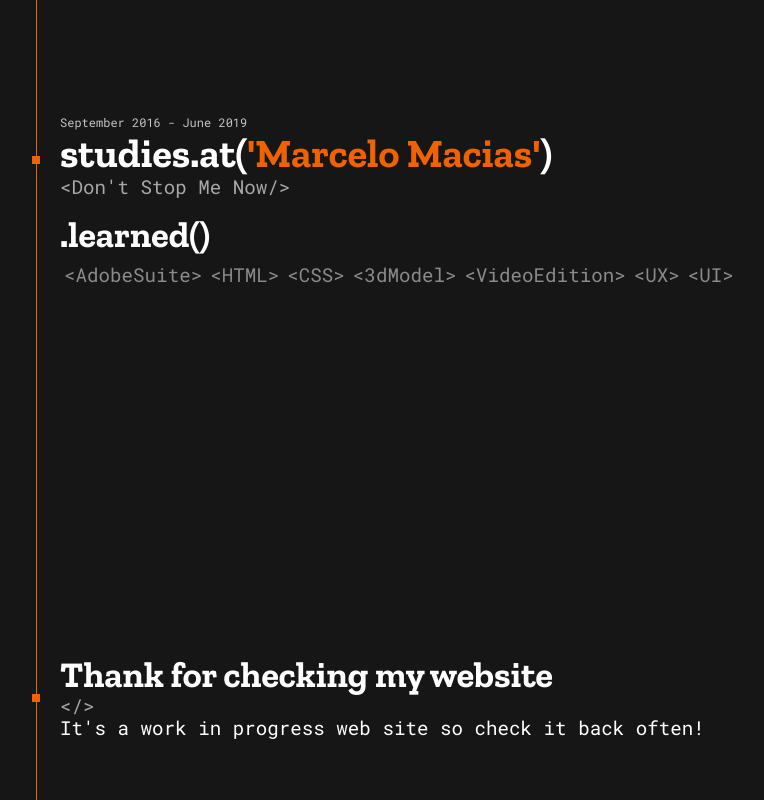
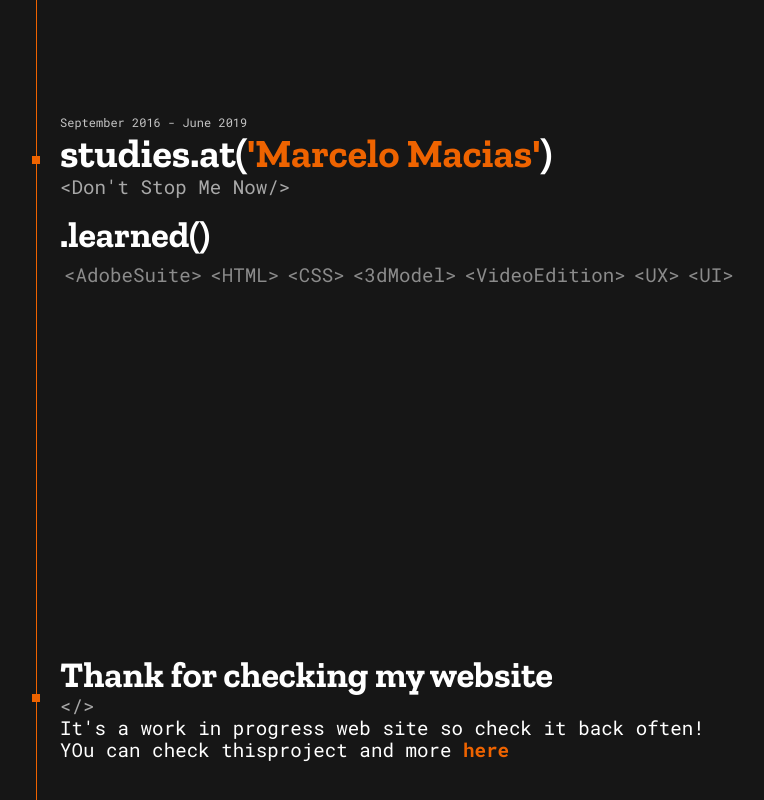
Before and after one commit to rasekdk/rasekdk.github.io, a React (Create React App) app: page /#/ in a window 1280 px wide. Shown: the part 4651-5451 px from the top of the page, without its empty margins (196-960 px from the left). Built offline with nearby package versions, Linux system fonts and the light colour scheme.

Commit message:
Updated Home end

```diff
--- a/src/components/pages/Home/Sections/HomeEnd.jsx
+++ b/src/components/pages/Home/Sections/HomeEnd.jsx
@@ -1,4 +1,5 @@
 import React from "react";
+import { Link } from "react-router-dom";
 
 function HomeEnd() {
   return (
@@ -6,6 +7,9 @@ function HomeEnd() {
       <h3>Thank for checking my website</h3>
       <span className="subtitle_low">&#60;/&#62;</span>
       <p>It's a work in progress web site so check it back often!</p>
+      <p>
+        YOu can check thisproject and more <Link to="/projects">here</Link>
+      </p>
     </section>
   );
 }
```
